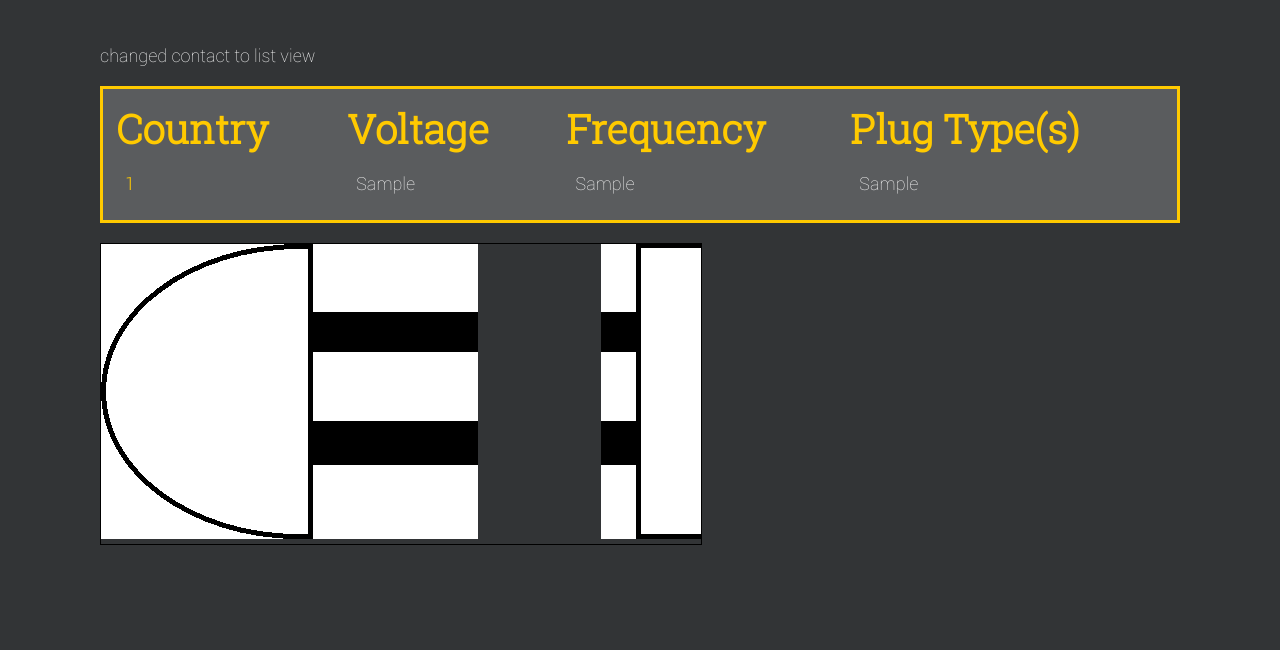
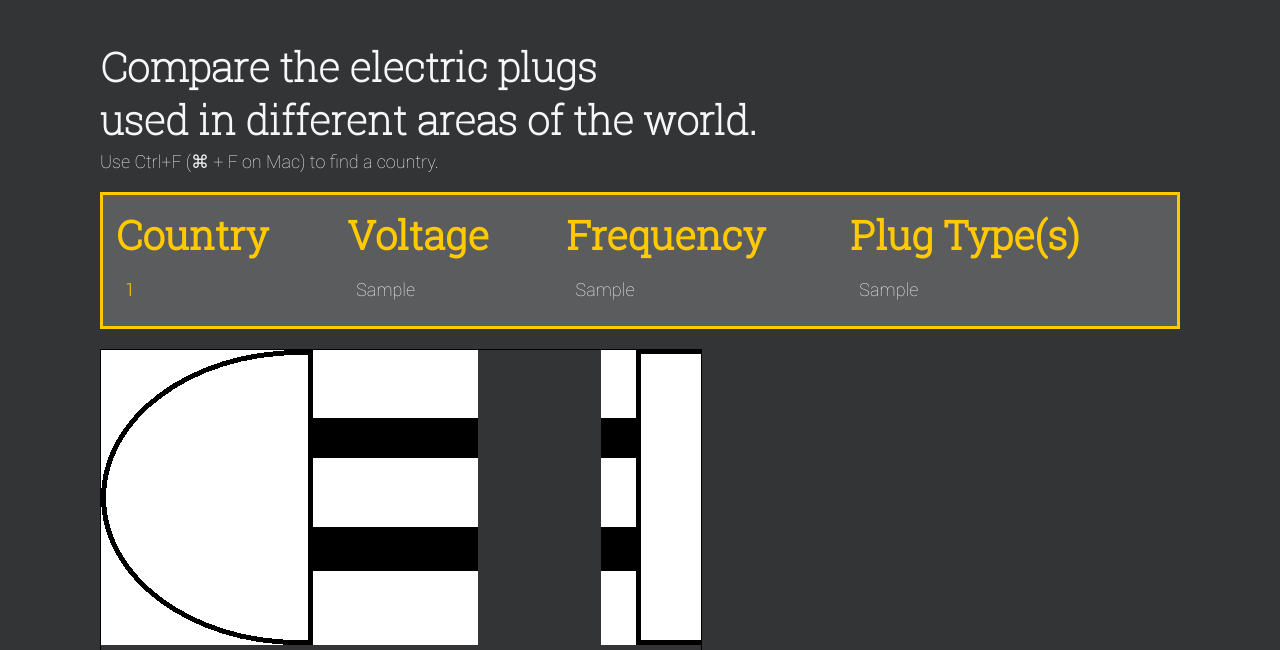
Before and after one commit to Zhaeong/Cardboard, a PHP site: page /list.php in a window 1280 px wide. Shown: the part 100-750 px from the top of the page. Run offline with PHP 8.4, Linux system fonts and the light colour scheme; tables that the repository leaves empty or names only in its code hold one stand-in row (values such as "Sample post"); data that the repository does not hold is empty.

Commit message:
edited db entries, sorted list table by country name
all countries accounted for now

```diff
--- a/list.php
+++ b/list.php
@@ -14,7 +14,12 @@
 
 <div id="actualbody" style="padding-top: 140px;">
 
-	<p>changed contact to list view</p>
+	<div id="div_prompt">
+    <h2> Compare the electric plugs <br>
+        used in different areas of the world. <br>
+    </h2>
+    <p> Use Ctrl+F (⌘ + F on Mac) to find a country.</p>
+    </div>
 
 	<table id="listTable">
 		<thead>
@@ -37,12 +42,14 @@
 		  echo "Failed to connect to MySQL: " . mysqli_connect_error();
 		  }
 
-		$SELECT = mysqli_query($conn, "SELECT * FROM powerswitches");
+		$SELECT = mysqli_query($conn, "SELECT *
+			                           FROM powerswitches
+			                           ORDER BY country_display");
 		if($SELECT != false) {
 		    while($rows = mysqli_fetch_array($SELECT)) {
 		        echo "
 		        <tr>
-		            <td>".$rows["country"]."</td>
+		            <td>".$rows["country_display"]."</td>
 		            <td>".$rows["voltage"]."</td>
 		            <td>".$rows["frequency"]."</td>
 		            <td>".$rows["plug"]."</td>
@@ -63,12 +70,6 @@
 
 
 
-
-
-
-
-
-
 	<canvas id="PlugCanvas" width="600px" height="300px" style="border:1px solid #000000;">
 	</canvas>
 	</body>
--- a/map.php
+++ b/map.php
@@ -41,10 +41,6 @@
 
     </div>
 
-
-    <p style="margin-bottom: 50px;">TO-DO: <br>
-    catch exceptions for countries w/o data; <br>
-    </p>
 </div>
 
 </body>
```
